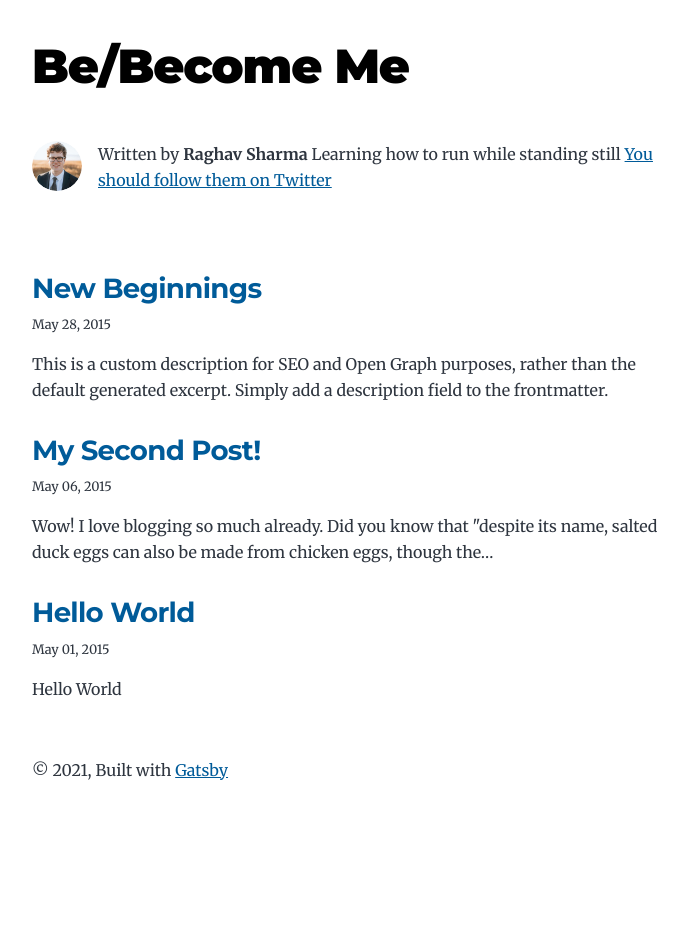
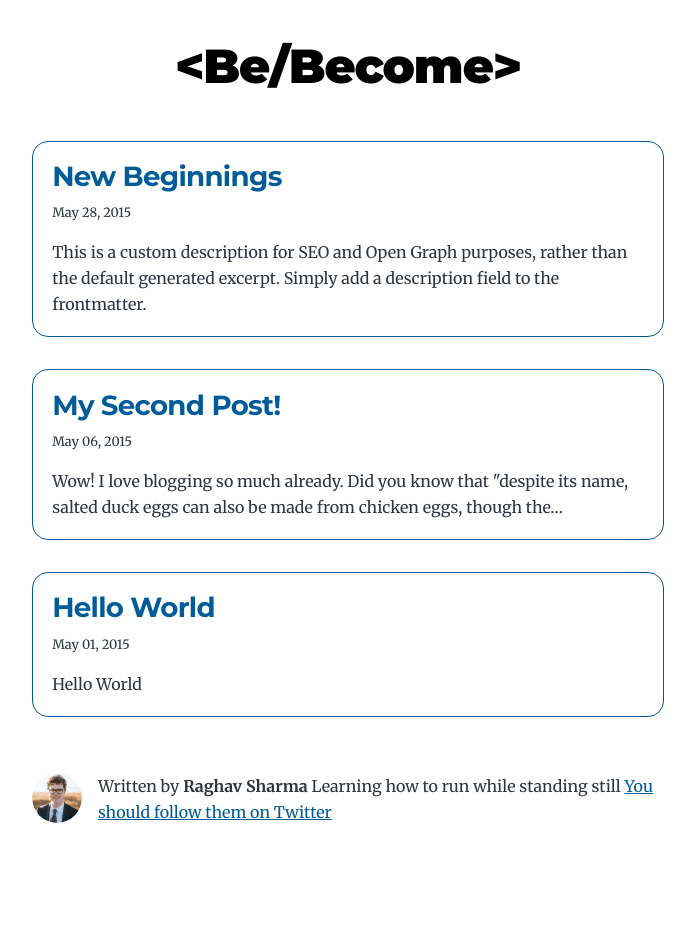
Before and after one commit to iragbag/become-blog, a Gatsby site: page / in a window 1280 px wide. Shown: the whole page, without its empty margins (292-987 px from the left). Before the commit the page ends 846 px from the top, so only its background shows below. Built offline with nearby package versions, Linux system fonts and the light colour scheme; Gatsby itself is replaced by a stand-in of ours.

Commit message:
Adding some basic styling to the blog list page. Additionally, adding ids to each item with the help of GQL

```diff
--- a/content/blog/new-beginnings/index.md
+++ b/content/blog/new-beginnings/index.md
@@ -2,6 +2,7 @@
 title: New Beginnings
 date: "2015-05-28T22:40:32.169Z"
 description: This is a custom description for SEO and Open Graph purposes, rather than the default generated excerpt. Simply add a description field to the frontmatter.
+author: "Raghav Sharma"
 ---
 
 Far far away, behind the word mountains, far from the countries Vokalia and
--- a/gatsby-config.js
+++ b/gatsby-config.js
@@ -1,6 +1,6 @@
 module.exports = {
   siteMetadata: {
-    title: `Be/Become Me`,
+    title: `<Be/Become>`,
     author: {
       name: `Raghav Sharma`,
       summary: `Learning how to run while standing still`,
--- a/src/components/layout.js
+++ b/src/components/layout.js
@@ -1,5 +1,6 @@
 import React from "react"
 import { Link } from "gatsby"
+import Bio from "./bio"
 
 const Layout = ({ location, title, children }) => {
   const rootPath = `${__PATH_PREFIX__}/`
@@ -25,9 +26,7 @@ const Layout = ({ location, title, children }) => {
       <header className="global-header">{header}</header>
       <main>{children}</main>
       <footer>
-        © {new Date().getFullYear()}, Built with
-        {` `}
-        <a href="https://www.gatsbyjs.com">Gatsby</a>
+      <Bio />
       </footer>
     </div>
   )
--- a/src/pages/index.js
+++ b/src/pages/index.js
@@ -26,23 +26,20 @@ const BlogIndex = ({ data, location }) => {
   return (
     <Layout location={location} title={siteTitle}>
       <SEO title="All posts" />
-      <Bio />
-      <ol style={{ listStyle: `none` }}>
+      <ol style={{ listStyle: `none` }} className="post-list">
         {posts.map(post => {
           const title = post.frontmatter.title || post.fields.slug
 
           return (
-            <li key={post.fields.slug}>
+            <li key={post.fields.slug} id={post.id} className="post-list-item">
+              <Link to={post.fields.slug} itemProp="url">
               <article
-                className="post-list-item"
                 itemScope
                 itemType="http://schema.org/Article"
               >
                 <header>
                   <h2>
-                    <Link to={post.fields.slug} itemProp="url">
                       <span itemProp="headline">{title}</span>
-                    </Link>
                   </h2>
                   <small>{post.frontmatter.date}</small>
                 </header>
@@ -55,6 +52,7 @@ const BlogIndex = ({ data, location }) => {
                   />
                 </section>
               </article>
+              </Link>
             </li>
           )
         })}
@@ -78,6 +76,7 @@ export const pageQuery = graphql`
         fields {
           slug
         }
+        id
         frontmatter {
           date(formatString: "MMMM DD, YYYY")
           title
--- a/src/style.css
+++ b/src/style.css
@@ -238,6 +238,16 @@ a:focus {
   text-decoration: none;
 }
 
+
+.post-list-item a, .post-list-item a:hover, .post-list-item a:focus{
+  color: #2e353f;
+  text-decoration: none;
+}
+
+.post-list-item:hover{
+  border-style:dotted;
+}
+
 /* Custom classes */
 
 .global-wrapper {
@@ -257,11 +267,17 @@ a:focus {
 .main-heading {
   font-size: var(--fontSize-7);
   margin: 0;
+  text-align: center;
+
 }
 
 .post-list-item {
   margin-bottom: var(--spacing-8);
   margin-top: var(--spacing-8);
+  border:1px solid var(--color-primary);
+  padding:1.2em;
+  border-radius: 1em;
+
 }
 
 .post-list-item p {
```
